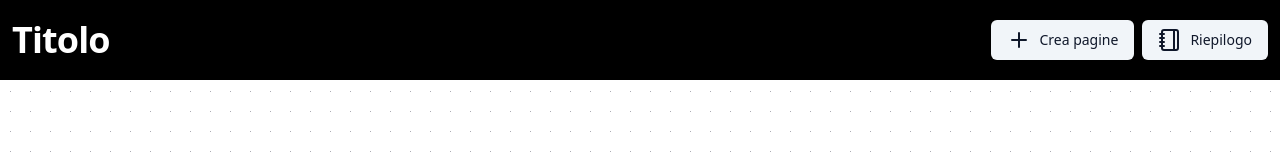
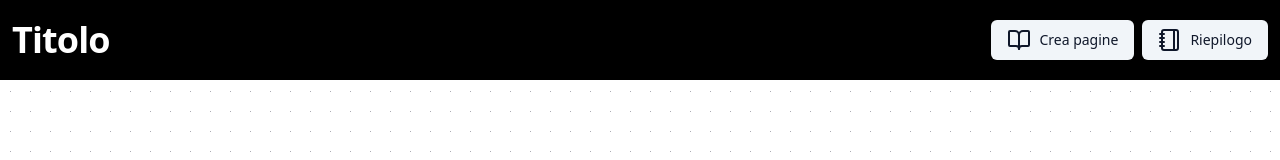
Before and after one commit to daxdiv/app-racconti-interattivi, a React (Vite) app in the folder frontend/: page / in a window 1280 px wide. Shown: the top 160 px of the page. Built offline with nearby package versions, Linux system fonts and the light colour scheme.

Commit message:
style(frontend): change icon

```diff
--- a/frontend/src/components/CreateNode.tsx
+++ b/frontend/src/components/CreateNode.tsx
@@ -11,9 +11,9 @@ import {
 } from "@/components/ui/alert-dialog";
 import { useRef, useState } from "react";
 
+import { BookOpen } from "lucide-react";
 import { Button } from "@/components/ui/button";
 import { Input } from "@/components/ui/input";
-import { Plus } from "lucide-react";
 import toast from "react-hot-toast";
 import useNodeUtils from "@/hooks/useNodeUtils";
 
@@ -34,7 +34,7 @@ function CreateNode() {
           variant="secondary"
           className="flex justify-center items-center"
         >
-          <Plus className="mr-2" />
+          <BookOpen className="mr-2" />
           Crea pagine
         </Button>
       </AlertDialogTrigger>
```
